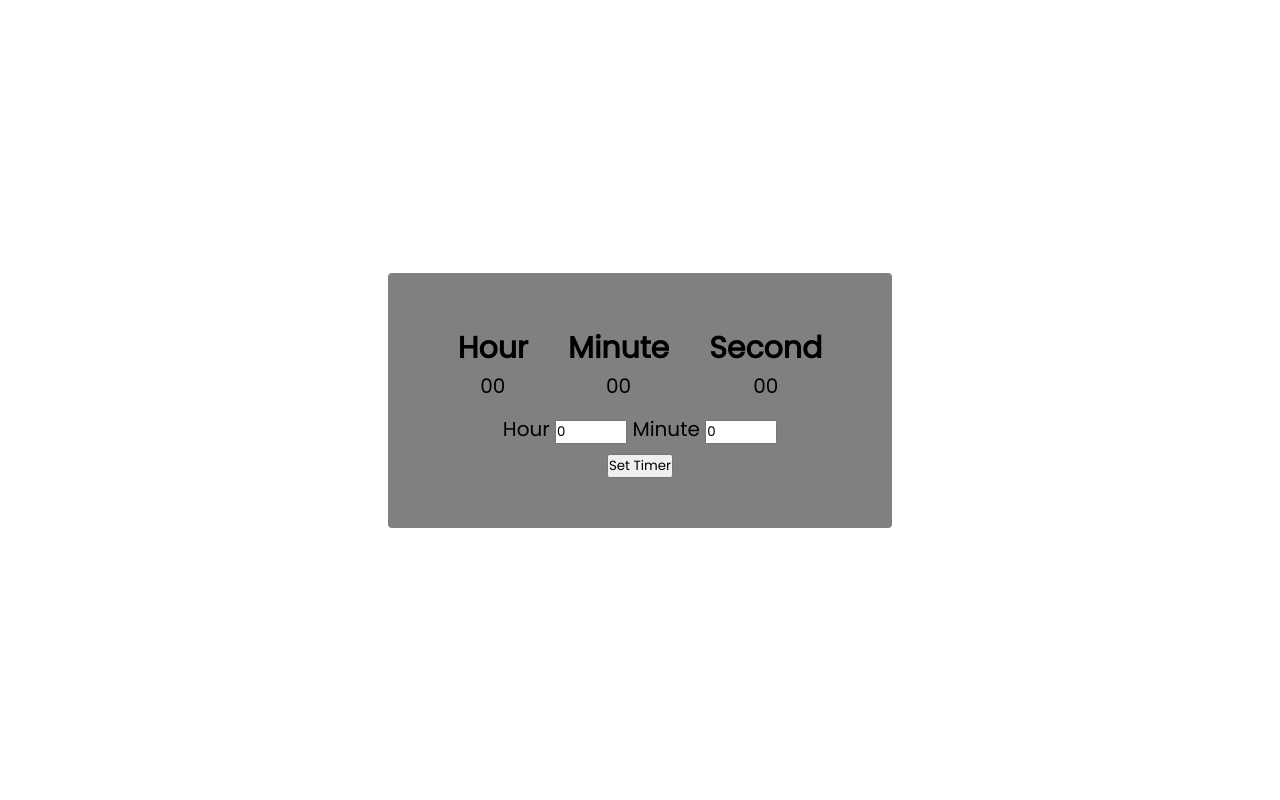
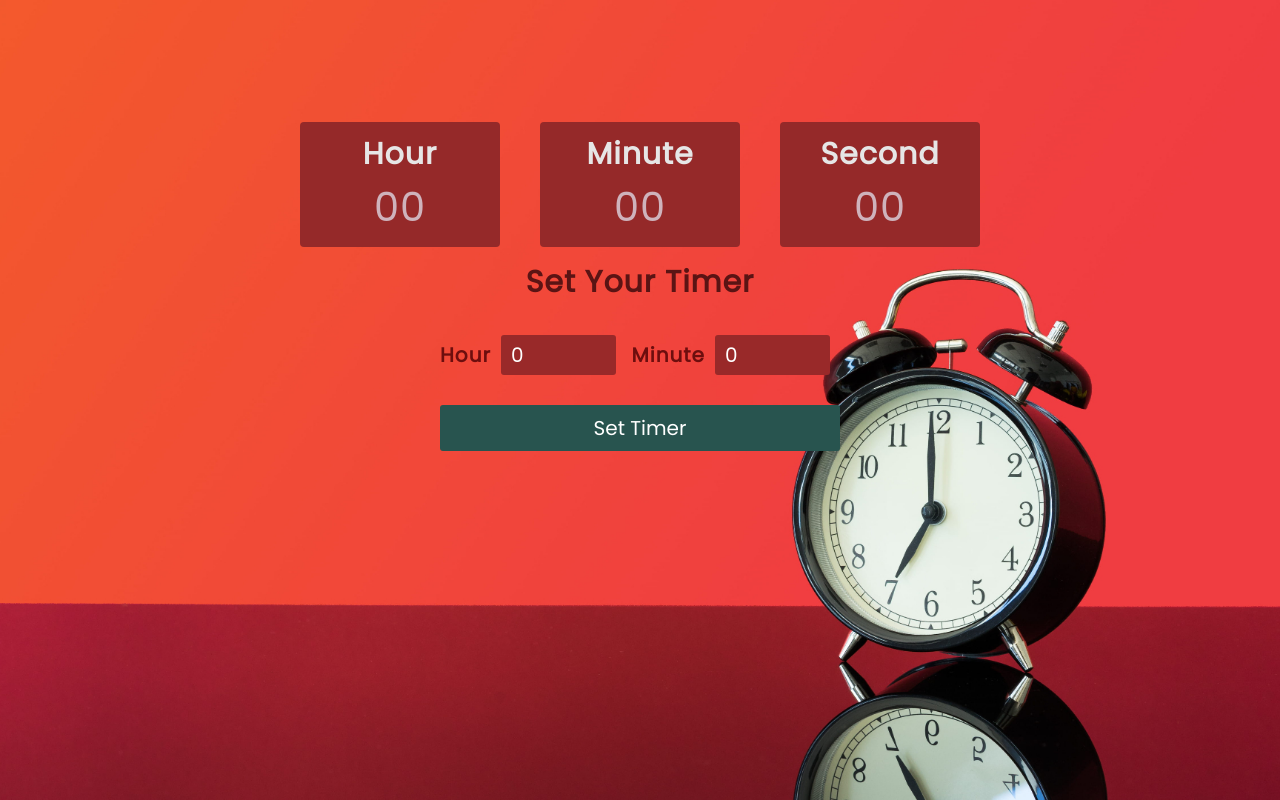
Before and after one commit to khanahmar/coundown-timer, a plain HTML site: page index.html in a window 1280 px wide. Drawn offline with Linux system fonts and the light colour scheme.

Commit message:
done almost

```diff
--- a/index.html
+++ b/index.html
@@ -23,7 +23,9 @@
           <p class="show-sec"></p>
         </div>
       </div>
+      <h1>Set Your Timer</h1>
       <div class="select-time">
+        <div class="time">
           <label for="">Hour</label>
           <input
             type="number"
@@ -35,6 +37,8 @@
             required
             value="0"
           />
+        </div>
+        <div class="time">
           <label for="">Minute</label>
           <input
             type="number"
@@ -47,6 +51,7 @@
             value="0"
           />
         </div>
+      </div>
       <button class="btn"></button>
     </div>
   </body>
--- a/script.js
+++ b/script.js
@@ -40,6 +40,7 @@ function startTime() {
       audio.play()
       setTimeout(() => audio.pause(), 7000)
       secShow.innerHTML = "00"
+      btn.innerText = "Set Timer"
       clearInterval(timer)
     } else {
       sec--
--- a/style.css
+++ b/style.css
@@ -7,10 +7,14 @@
 }
 
 body {
+  background-image: url("back-img.jpg");
   display: flex;
   justify-content: center;
-  align-items: center;
   height: 100vh;
+  background-repeat: no-repeat;
+  background-size: cover;
+  background-position: center;
+  color: rgb(230, 230, 230);
 }
 
 .main {
@@ -18,10 +22,11 @@ body {
   flex-direction: column;
   align-items: center;
   justify-content: center;
-  background-color: gray;
   padding: 40px;
   border-radius: 4px;
-  font-size: 20px;
+  font-size: 30px;
+  height: 55vh;
+  letter-spacing: 1px;
 }
 
 .show-time {
@@ -36,8 +41,102 @@ body {
   justify-content: center;
   align-items: center;
   margin: 3px 20px;
+  background-color: rgb(149, 41, 41);
+  padding: 10px;
+  border-radius: 4px;
+  width: 200px;
 }
 
 .btn {
   margin: 10px 0px;
 }
+
+p {
+  font-size: 40px;
+  color: rgb(207, 179, 188);
+}
+
+input {
+  border: none;
+  padding: 5px 10px;
+  border-radius: 3px;
+  background-color: rgb(153, 41, 41);
+  color: rgb(255, 255, 255);
+  font-size: 20px;
+  margin: 0px 10px;
+}
+
+input:focus {
+  outline: none;
+  border: none;
+}
+
+.time {
+  display: flex;
+  align-items: center;
+  justify-content: center;
+}
+
+.select-time {
+  justify-content: space-between;
+  align-items: center;
+  display: flex;
+  width: 400px;
+  margin-top: 30px;
+  margin-bottom: 20px;
+}
+
+label {
+  color: rgb(109, 14, 14);
+  font-weight: 600;
+}
+
+button {
+  background-color: rgb(40, 84, 79);
+  border: none;
+  padding: 8px 20px;
+  font-size: 20px;
+  cursor: pointer;
+  color: white;
+  border-radius: 3px;
+  width: 400px;
+  transition: 0.2s;
+}
+
+h1 {
+  color: rgb(90, 20, 20);
+}
+
+button:hover {
+  background-color: rgb(40, 117, 116);
+}
+
+button:active {
+  transform: scale(0.9);
+}
+
+@media only screen and (max-width: 1400px) {
+  body {
+    background-image: url("back-img.jpg");
+    display: flex;
+    justify-content: center;
+    align-items: center;
+    height: 100vh;
+    background-repeat: no-repeat;
+    background-size: cover;
+    background-position: center;
+    color: rgb(230, 230, 230);
+  }
+  h1 {
+    font-size: 30px;
+  }
+  .main {
+    height: 30vh;
+    padding: 20px;
+    font-size: 20px;
+    margin-top: -230px;
+  }
+  .col {
+    padding: 10px;
+  }
+}
```
Also changed, not shown: back-img.jpg (added). Lines whose indentation alone changed are shown as unchanged.
